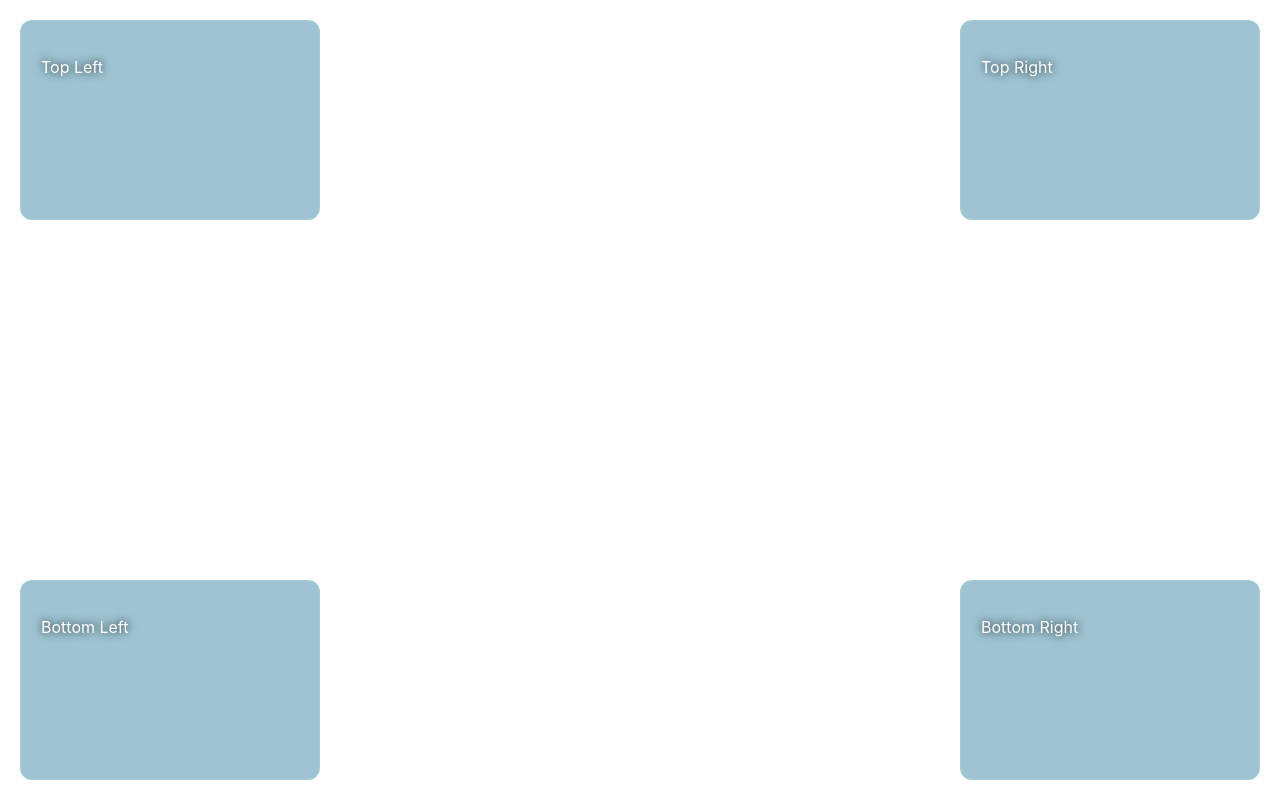
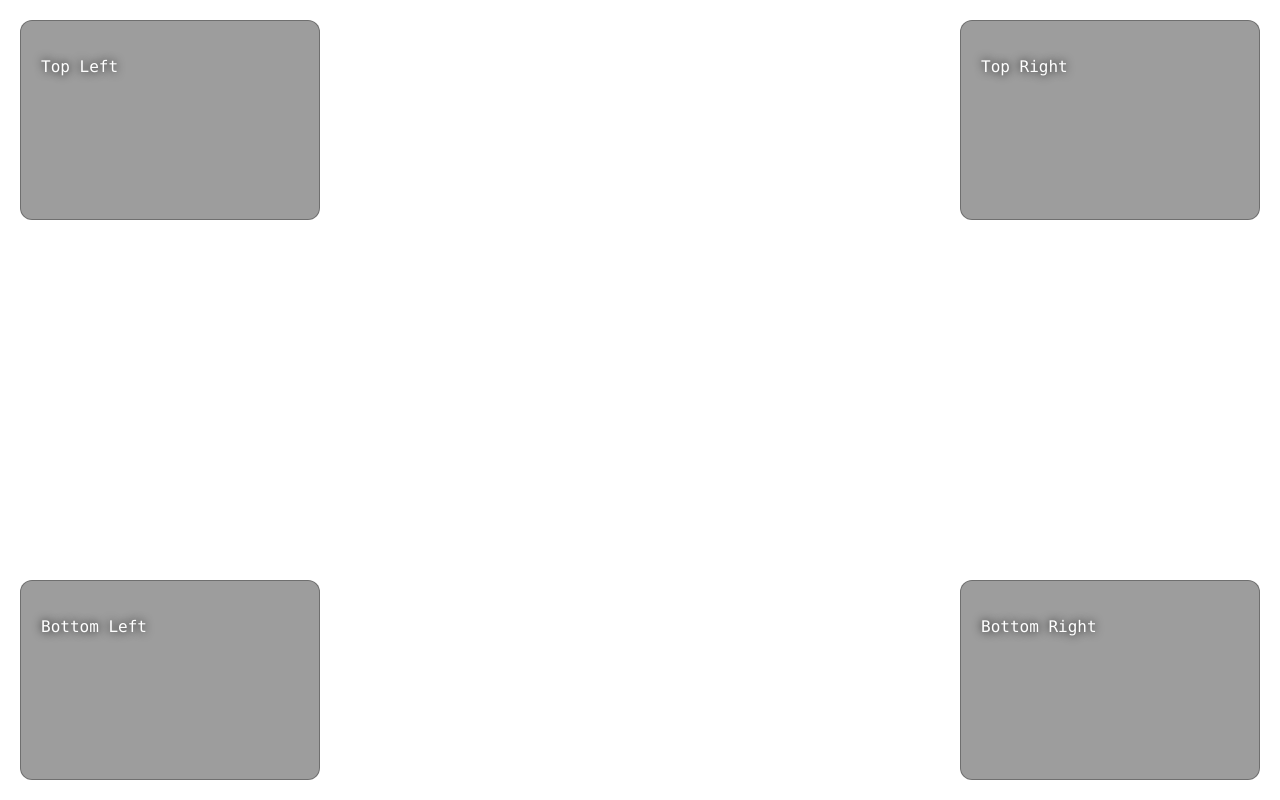
Before and after one commit to Gurvirr/Pilot-App, an Electron app: page frontend/index.html in a window 1280 px wide. Drawn offline with Linux system fonts and the light colour scheme.

Commit message:
style: improve overlay styling x2

```diff
--- a/frontend/style.css
+++ b/frontend/style.css
@@ -1,7 +1,7 @@
 body {
     background-color: transparent;
     color: #ffffff;
-    font-family: -apple-system, BlinkMacSystemFont, 'Segoe UI', Roboto, Helvetica, Arial, sans-serif;
+    font-family: 'SFMono-Regular', Consolas, 'Liberation Mono', Menlo, Courier, monospace;
     margin: 0;
     height: 100vh;
     width: 100vw;
@@ -18,8 +18,10 @@ body {
     position: absolute;
     width: 300px;
     height: 200px;
-    background-color: rgba(62, 138, 168, 0.5);
-    border: 1px solid rgba(255, 255, 255, 0.1);
+    background-color: rgba(10, 10, 10, 0.4);
+    border: 1px solid rgba(80, 80, 80, 0.6);
+    backdrop-filter: blur(15px);
+    -webkit-backdrop-filter: blur(15px);
     border-radius: 12px;
     padding: 20px;
     box-sizing: border-box;
```
Also changed, not shown: backend/index.js (+5 -3 lines).
